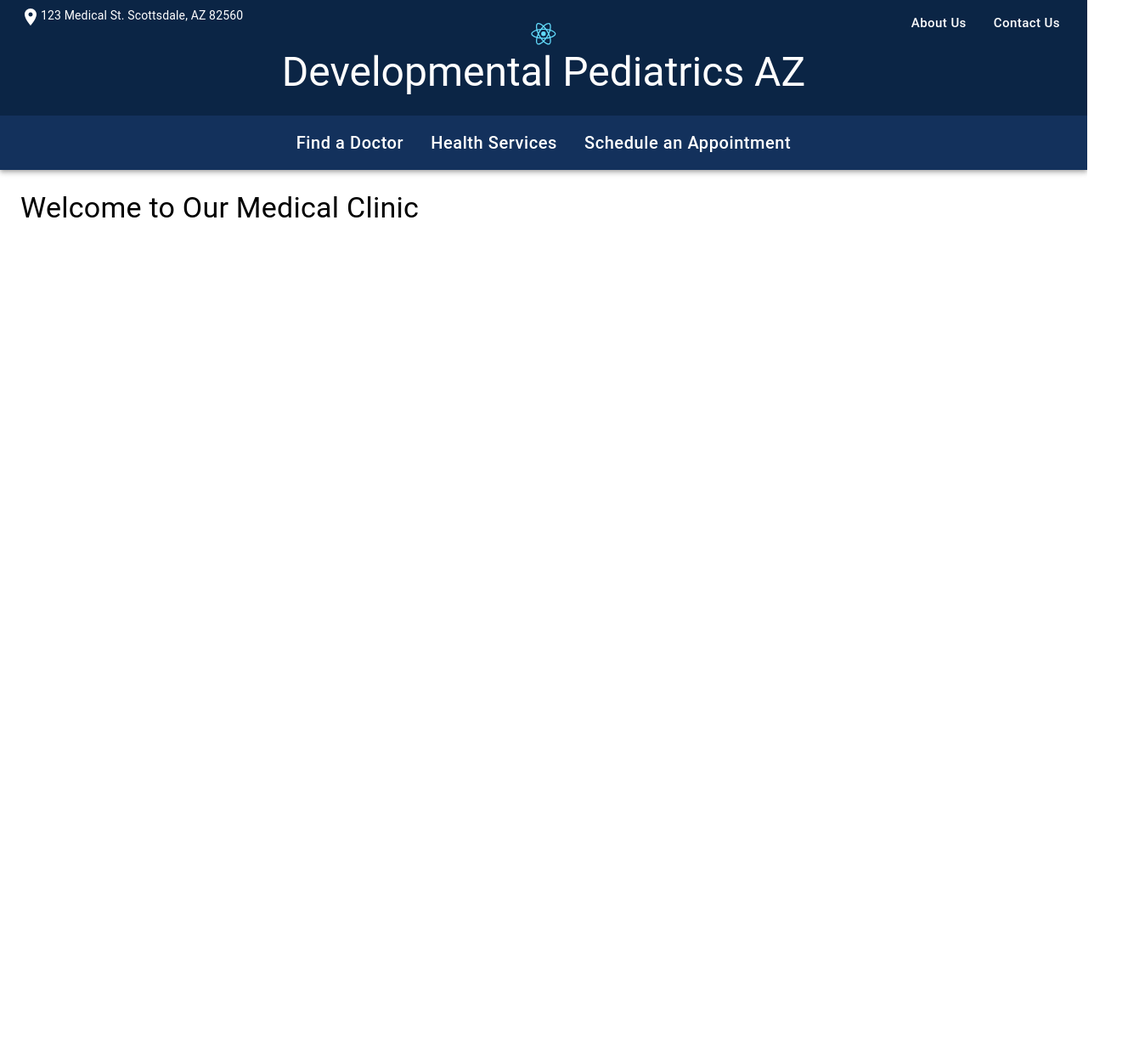
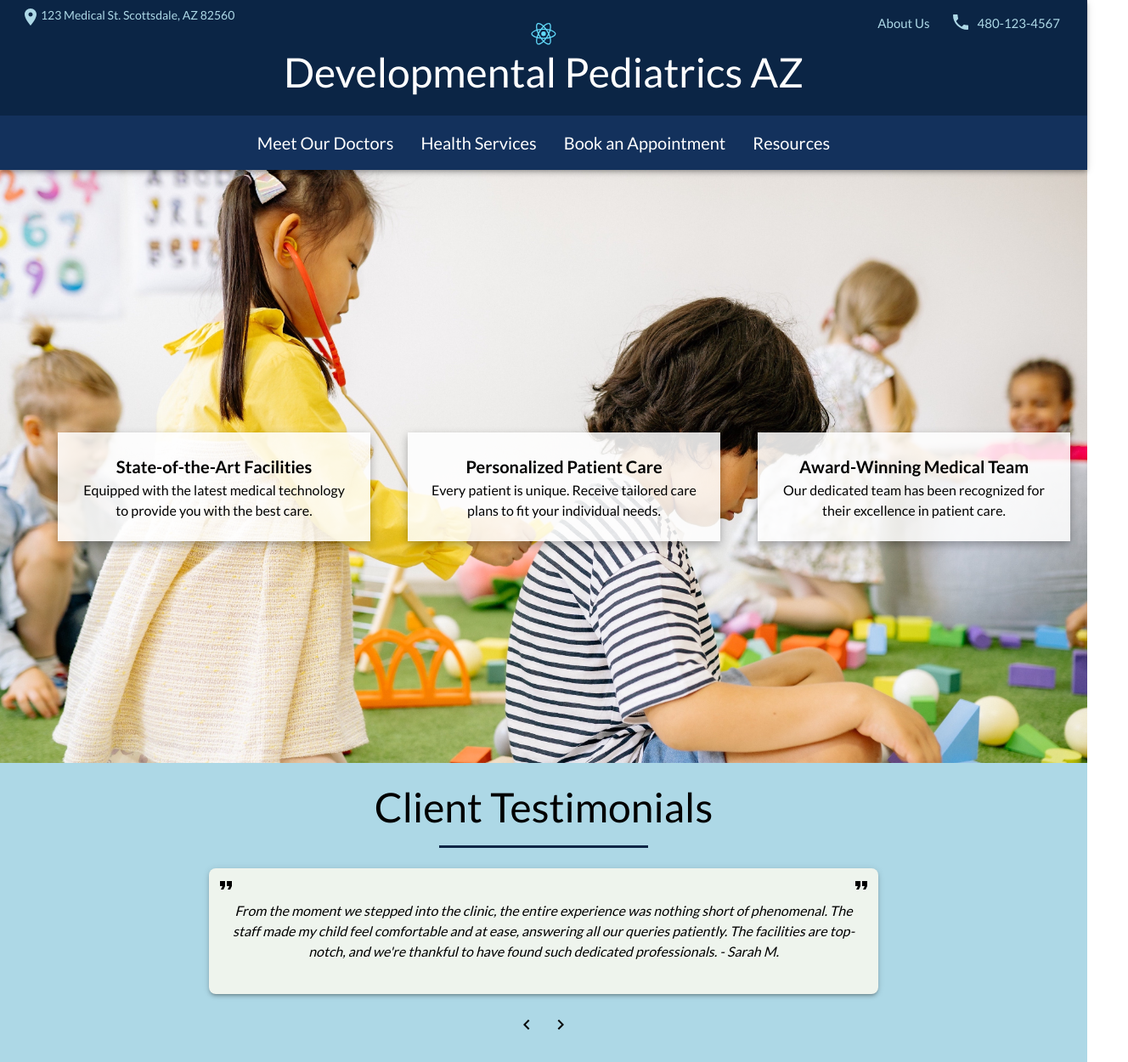
Before and after one commit to jdeocampo99/dev-ped-az, a React (Create React App) app in the folder frontend/: page / in a window 1280 px wide. Shown: the whole page at 85% size, 1328 px wide, since content can reach past the window. Before the commit the page ends 800 px from the top, so only its background shows below. Built offline with nearby package versions, Linux system fonts and the light colour scheme.

Commit message:
Add infobox section, add client testimonials (missing progress crumbs), change font to lato

```diff
--- a/frontend/public/index.html
+++ b/frontend/public/index.html
@@ -9,6 +9,8 @@
       name="description"
       content="Web site created using create-react-app"
     />
+    <link rel="stylesheet" href="https://fonts.googleapis.com/css2?family=Lato:wght@300;400;700&display=swap" />
+
     <link rel="apple-touch-icon" href="%PUBLIC_URL%/logo192.png" />
     <!--
       manifest.json provides metadata used when your web app is installed on a
--- /dev/null
+++ b/frontend/src/components/InfoBox.tsx
@@ -0,0 +1,31 @@
+import React from 'react';
+import { Box, Typography } from '@mui/material';
+
+interface InfoBoxProps {
+  headerText: string;
+  descriptionText: string;
+}
+
+const InfoBox: React.FC<InfoBoxProps> = ({ headerText, descriptionText }) => {
+  return (
+    <Box
+      sx={{
+        p: 3,
+        bgcolor: 'rgba(255, 255, 255, 0.85)',
+        boxShadow: '0px 4px 10px rgba(0, 0, 0, 0.3)',
+        width: '25%',
+        minHeight: '10%',
+        textAlign: 'center'
+      }}
+    >
+      <Typography variant="h6" sx={{ fontWeight: 'bold' }}>
+        {headerText}
+      </Typography>
+      <Typography variant="body1">
+        {descriptionText}
+      </Typography>
+    </Box>
+  );
+}
+
+export default InfoBox;
--- /dev/null
+++ b/frontend/src/components/TestimonialCarousel.tsx
@@ -0,0 +1,87 @@
+import React, { useState, useEffect, useCallback } from 'react';
+import { Slide, Typography, Box, IconButton } from '@mui/material';
+import FormatQuoteIcon from '@mui/icons-material/FormatQuote';
+import KeyboardArrowLeftIcon from '@mui/icons-material/KeyboardArrowLeft';
+import KeyboardArrowRightIcon from '@mui/icons-material/KeyboardArrowRight';
+import { COLOR } from '../utils/colors';
+
+const TestimonialsCarousel: React.FC = () => {
+  const [showTestimonial, setShowTestimonial] = useState(true);
+
+  const testimonials = [
+    "From the moment we stepped into the clinic, the entire experience was nothing short of phenomenal. The staff made my child feel comfortable and at ease, answering all our queries patiently. The facilities are top-notch, and we're thankful to have found such dedicated professionals. - Sarah M.",
+    "Having switched from another pediatrician, I was initially apprehensive about the transition. However, the genuine care, expertise, and warmth shown by everyone at the clinic dispelled all my concerns. They don't just treat symptoms; they care for the child's overall well-being. An absolute gem in the healthcare industry. - Martin L.",
+    "As first-time parents, we had a plethora of questions and concerns regarding our baby's health. But the team here has been our guiding light. The personalized attention, combined with state-of-the-art facilities, ensures that our little one is in the best hands possible. So grateful for their consistent support. - Rebecca and George A."
+  ];
+
+  const [currentTestimonialIndex, setCurrentTestimonialIndex] = useState(0);
+
+  const handleNext = useCallback(() => {
+    setShowTestimonial(false);
+    setTimeout(() => {
+      setCurrentTestimonialIndex((prevIndex) => (prevIndex + 1) % testimonials.length);
+      setShowTestimonial(true);
+    }, 300); // adjust this duration to match Slide transition duration
+  }, [testimonials]);
+
+  const handlePrevious = useCallback(() => {
+    setShowTestimonial(false);
+    setTimeout(() => {
+      setCurrentTestimonialIndex((prevIndex) =>
+        prevIndex === 0 ? testimonials.length - 1 : prevIndex - 1
+      );
+      setShowTestimonial(true);
+    }, 300);
+  }, [testimonials]);
+
+  // Use useEffect to set up automatic scrolling
+  useEffect(() => {
+    const intervalId = setInterval(handleNext, 7000); // Every 7 seconds
+
+    // Clear interval on component unmount
+    return () => {
+      clearInterval(intervalId);
+    };
+  }, [handleNext]);  // Dependency array
+
+  return (
+    <Box display="flex" flexDirection="column" alignItems="center" p={3}>
+        <Typography variant="h3" gutterBottom align="center">
+            Client Testimonials
+        </Typography>
+        <Box width="20%" height="3px" bgcolor={COLOR.mainBlue} mb={3}></Box>
+        <Box
+            width="60%"
+            height={100}
+            bgcolor={COLOR.paper}
+            p={3}
+            borderRadius={2}
+            boxShadow={3}
+            mb={2}
+            overflow="hidden"
+            display="flex"
+            justifyContent="center"
+            alignItems="center"
+            position="relative"
+        >
+            <FormatQuoteIcon style={{ position: 'absolute', top: 8, left: 8 }} />
+            <Slide direction="left" in={showTestimonial} mountOnEnter unmountOnExit>
+                <Typography align="center" style={{ fontStyle: 'italic' }}>
+                    {testimonials[currentTestimonialIndex]}
+                </Typography>
+            </Slide>
+            <FormatQuoteIcon style={{ position: 'absolute', top: 8, right: 8 }} />
+        </Box>
+        <Box>
+            <IconButton onClick={handlePrevious} color="inherit">
+                <KeyboardArrowLeftIcon/>
+            </IconButton>
+            <IconButton onClick={handleNext} color="inherit">
+                <KeyboardArrowRightIcon />
+            </IconButton>
+        </Box>
+    </Box>
+  );
+}
+
+export default TestimonialsCarousel;
--- a/frontend/src/pages/HomePage.tsx
+++ b/frontend/src/pages/HomePage.tsx
@@ -5,8 +5,12 @@ import Typography from '@mui/material/Typography';
 import Button from '@mui/material/Button';
 import { Box } from '@mui/system';
 import { COLOR } from '../utils/colors';
-import logo from '../logo.svg';
+import logo from '../assets/logo.svg';
+import homePage1 from '../assets/homepage1.jpg'
 import PlaceIcon from '@mui/icons-material/Place';
+import PhoneIcon from '@mui/icons-material/Phone';
+import InfoBox from '../components/InfoBox';
+import TestimonialsCarousel from '../components/TestimonialCarousel';
 
 
 const HomePage: React.FC = () => {
@@ -25,8 +29,8 @@ const HomePage: React.FC = () => {
             }}
             >
             <Box display="flex" alignItems="start" height="100%">
-                <PlaceIcon />
-                <Typography variant="body2">
+                <PlaceIcon sx={{color: COLOR.lightBlue}}/>
+                <Typography variant="body2" sx={{color: COLOR.lightBlue}}>
                 123 Medical St. Scottsdale, AZ 82560
                 </Typography>
             </Box>
@@ -46,23 +50,42 @@ const HomePage: React.FC = () => {
             </Box>
 
             <Box display="flex" alignItems="start" height="100%" gap={2}>
-                <Button sx={{fontSize: 15}} color="inherit" variant="text">About Us</Button>
-                <Button sx={{fontSize: 15}} color="inherit" variant="text">Contact Us</Button>
+              <Button sx={{fontSize: 15, color: COLOR.lightBlue}} color="inherit" variant="text">About Us</Button>
+              <Box display="flex" alignItems="start" height="100%">
+                <PhoneIcon sx={{color: COLOR.lightBlue, marginTop: '6px'}}/>
+                <Button sx={{fontSize: 15, color: COLOR.lightBlue}} color="inherit" variant="text">480-123-4567</Button>
+            </Box>
             </Box>
             </Toolbar>
         <Toolbar sx={{ bgcolor: COLOR.mediumBlue }}>
           <Box display="flex" flexGrow={1} justifyContent="center" gap={2}>
-            <Button color="inherit">Find a Doctor</Button>
+            <Button color="inherit">Meet Our Doctors</Button>
             <Button color="inherit">Health Services</Button>
-            <Button color="inherit">Schedule an Appointment</Button>
+            <Button color="inherit">Book an Appointment</Button>
+            <Button color="inherit">Resources</Button>
           </Box>
         </Toolbar>
 
       </AppBar>
-      <Box sx={{ p: 3 }}>
-        {/* Your main content goes here */}
-        <Typography variant="h4" gutterBottom>Welcome to Our Medical Clinic</Typography>
-        {/* ... other content ... */}
+      <Box sx={{ position: 'relative' }}>
+        <img src={homePage1} alt="Homepage img 1" style={{ width: '100%', display: 'block' }} />
+        <Box sx={{height: '100%', position: 'absolute', top: 0, left: 0, width: '100%', display: 'flex', alignItems: 'center', justifyContent: 'space-evenly', p: 3 }}>
+          <InfoBox
+          headerText="State-of-the-Art Facilities"
+          descriptionText="Equipped with the latest medical technology to provide you with the best care."
+        />
+        <InfoBox
+          headerText="Personalized Patient Care"
+          descriptionText="Every patient is unique. Receive tailored care plans to fit your individual needs."
+        />
+        <InfoBox
+          headerText="Award-Winning Medical Team"
+          descriptionText="Our dedicated team has been recognized for their excellence in patient care."
+        />
+        </Box>
+      </Box>
+      <Box sx={{ position: 'relative', bgcolor: COLOR.lightBlue}}>
+        <TestimonialsCarousel/>
       </Box>
     </Box>
   );
--- a/frontend/src/utils/colors.ts
+++ b/frontend/src/utils/colors.ts
@@ -8,6 +8,6 @@ export type Color = {
 export const COLOR: Color = {
     mainBlue: '#0B2545',
     mediumBlue: '#13315C',
-    lightBlue: '#8DA9C4',
+    lightBlue: '#ADD8E6',
     paper: '#EEF4ED'
 }
--- a/frontend/src/utils/theme.ts
+++ b/frontend/src/utils/theme.ts
@@ -1,6 +1,9 @@
 import { createTheme } from '@mui/material/styles';
 
 export const theme = createTheme({
+  typography: {
+    fontFamily: 'Lato, sans-serif',
+  },
   components: {
     MuiButton: {
       styleOverrides: {
```
Also changed, not shown: frontend/src/assets/homepage1.jpg (added), frontend/src/assets/logo.svg (renamed from frontend/src/logo.svg).
